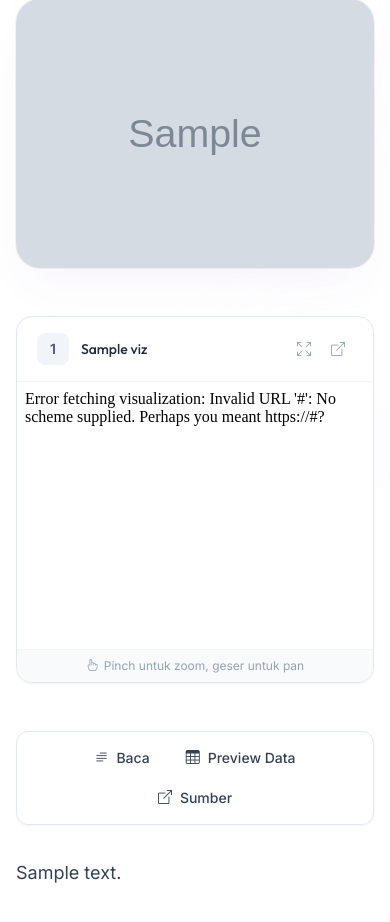
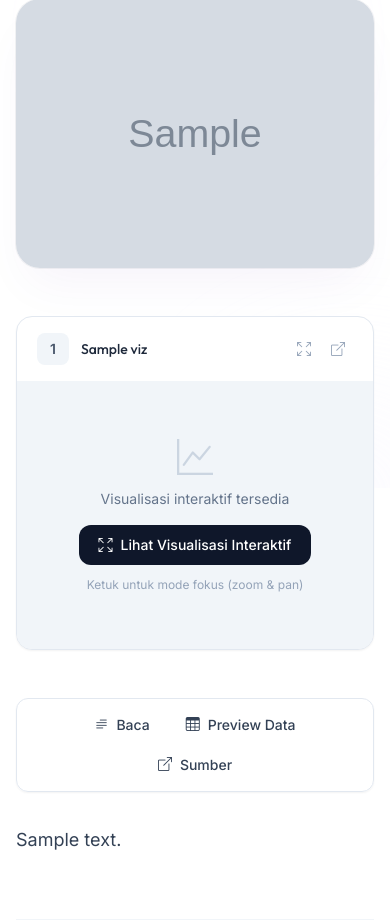
Before and after one commit to Fahmialfayadh/mahainsight, a Flask app: template templates/detail.html in a window 390 px wide. Shown: the part 356-1278 px from the top of the page. Run offline with Flask 3, Linux system fonts and the light colour scheme; the template is opened without the code that fills it: most values are stand-ins (such as "Sample title", 1, 10 or a date in 2020); grey boxes marked "Sample" are stand-in pictures; some libraries are stand-ins or nearby versions.

Commit message:
fix mobile

```diff
--- a/templates/detail.html
+++ b/templates/detail.html
@@ -71,8 +71,26 @@
                     </div>
                 </div>
 
-                <!-- Visualization with Lazy Loading - Responsive Height -->
+                <!-- Visualization Container -->
                 <div class="relative" id="viz-container-{{ loop.index }}">
+
+                    <!-- Mobile: Show placeholder with "View Interactive" button -->
+                    <div class="md:hidden">
+                        <div
+                            class="aspect-[4/3] bg-slate-100 flex flex-col items-center justify-center p-6 text-center viz-placeholder-{{ loop.index }}">
+                            <i class="bi bi-graph-up text-4xl text-slate-300 mb-3"></i>
+                            <p class="text-sm text-slate-500 mb-4">Visualisasi interaktif tersedia</p>
+                            <button
+                                onclick="openVizFocusMode({{ loop.index }}, '{{ url_for('viz_proxy', url=viz.url) }}')"
+                                class="px-5 py-2.5 bg-slate-900 text-white text-sm font-medium rounded-xl hover:bg-slate-800 transition flex items-center gap-2">
+                                <i class="bi bi-arrows-fullscreen"></i> Lihat Visualisasi Interaktif
+                            </button>
+                            <p class="text-xs text-slate-400 mt-3">Ketuk untuk mode fokus (zoom & pan)</p>
+                        </div>
+                    </div>
+
+                    <!-- Desktop: Show iframe directly -->
+                    <div class="hidden md:block">
                         <div id="vizLoading-{{ loop.index }}"
                             class="absolute inset-0 flex items-center justify-center bg-white z-10">
                             <div class="text-center">
@@ -82,20 +100,13 @@
                                 <p class="text-xs text-slate-400">Memuat visualisasi...</p>
                             </div>
                         </div>
-                    <!-- Responsive: 4:3 aspect ratio on mobile, fixed height on desktop -->
-                    <div class="aspect-[4/3] md:aspect-auto md:h-[550px]">
+                        <div class="h-[550px]">
                             <iframe data-src="{{ url_for('viz_proxy', url=viz.url) }}"
                                 class="w-full h-full border-0 viz-iframe"
                                 onload="this.dataset.loaded && document.getElementById('vizLoading-{{ loop.index }}').classList.add('hidden')"
                                 loading="lazy"></iframe>
                         </div>
                     </div>
-
-                <!-- Mobile Touch Hint -->
-                <div class="md:hidden px-4 py-2 bg-slate-50 border-t border-slate-100 text-center">
-                    <p class="text-xs text-slate-400 flex items-center justify-center gap-1.5">
-                        <i class="bi bi-hand-index"></i> Pinch untuk zoom, geser untuk pan
-                    </p>
                 </div>
             </div>
             {% endfor %}
@@ -413,5 +424,68 @@
             });
         }
     });
+
+    // ============== MOBILE FOCUS MODE ==============
+    let focusModeActive = false;
+    let focusModeOverlay = null;
+
+    function openVizFocusMode(index, iframeSrc) {
+        focusModeActive = true;
+
+        // Create overlay
+        focusModeOverlay = document.createElement('div');
+        focusModeOverlay.id = 'viz-focus-overlay';
+        focusModeOverlay.className = 'fixed inset-0 z-[100] bg-white flex flex-col';
+        focusModeOverlay.innerHTML = `
+            <div class="flex items-center justify-between px-4 py-3 bg-slate-900 text-white">
+                <span class="text-sm font-medium">Mode Fokus - Visualisasi ${index}</span>
+                <button onclick="closeVizFocusMode()" class="p-2 hover:bg-white/10 rounded-lg transition">
+                    <i class="bi bi-x-lg"></i>
+                </button>
+            </div>
+            <div class="flex-1 relative">
+                <div id="focus-loading" class="absolute inset-0 flex items-center justify-center bg-white">
+                    <div class="text-center">
+                        <div class="inline-block animate-spin rounded-full h-10 w-10 border-4 border-slate-200 border-t-slate-600 mb-3"></div>
+                        <p class="text-sm text-slate-500">Memuat visualisasi...</p>
+                    </div>
+                </div>
+                <iframe src="${iframeSrc}"
+                    class="w-full h-full border-0"
+                    onload="document.getElementById('focus-loading').style.display='none'"
+                    style="touch-action: pan-x pan-y pinch-zoom;"></iframe>
+            </div>
+            <div class="px-4 py-2 bg-slate-100 text-center text-xs text-slate-500">
+                <i class="bi bi-hand-index-thumb"></i> Pinch untuk zoom, geser untuk pan. Ketuk X untuk keluar.
+            </div>
+        `;
+
+        document.body.appendChild(focusModeOverlay);
+        document.body.style.overflow = 'hidden';
+
+        // Prevent viewport zoom on the iframe
+        document.querySelector('meta[name="viewport"]')?.setAttribute('content',
+            'width=device-width, initial-scale=1.0, maximum-scale=1.0, user-scalable=no');
+    }
+
+    function closeVizFocusMode() {
+        if (focusModeOverlay) {
+            focusModeOverlay.remove();
+            focusModeOverlay = null;
+        }
+        focusModeActive = false;
+        document.body.style.overflow = '';
+
+        // Restore viewport zoom
+        document.querySelector('meta[name="viewport"]')?.setAttribute('content',
+            'width=device-width, initial-scale=1.0');
+    }
+
+    // ESC to close focus mode
+    document.addEventListener('keydown', function (e) {
+        if (e.key === 'Escape' && focusModeActive) {
+            closeVizFocusMode();
+        }
+    });
 </script>
 {% endblock %}
```
Lines whose indentation alone changed are shown as unchanged.
